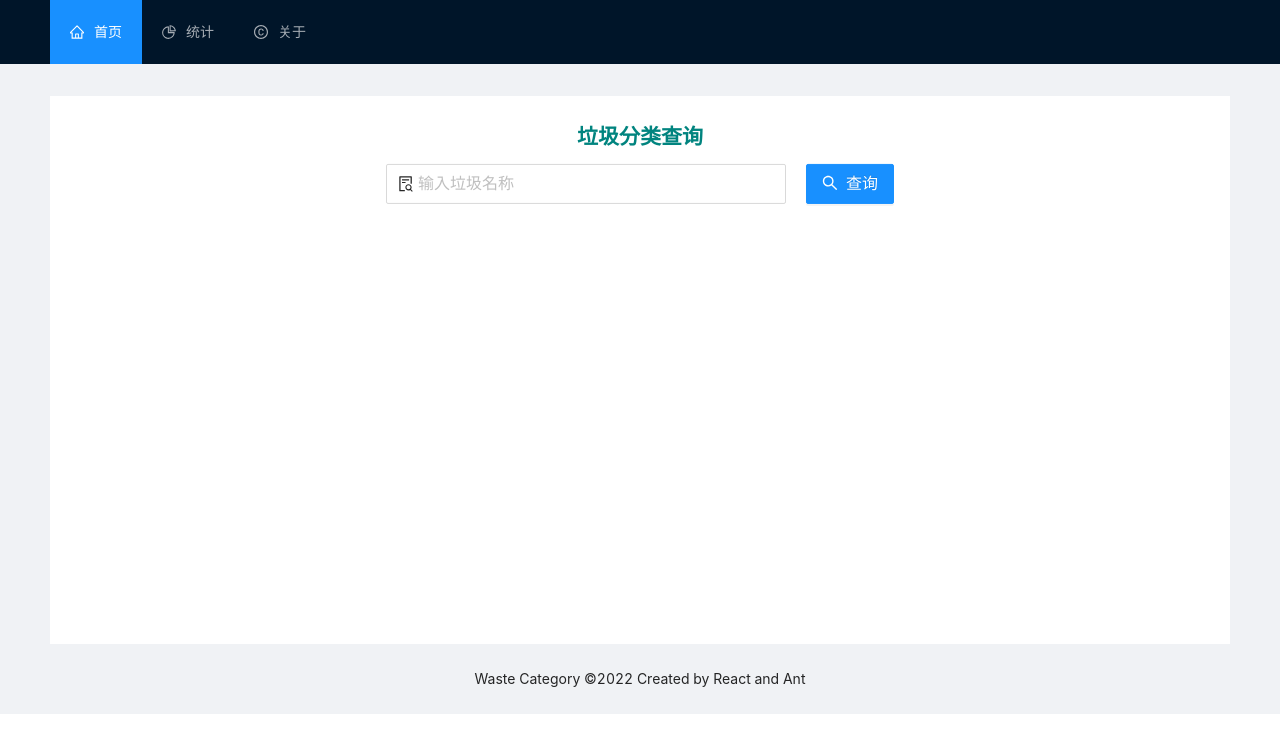
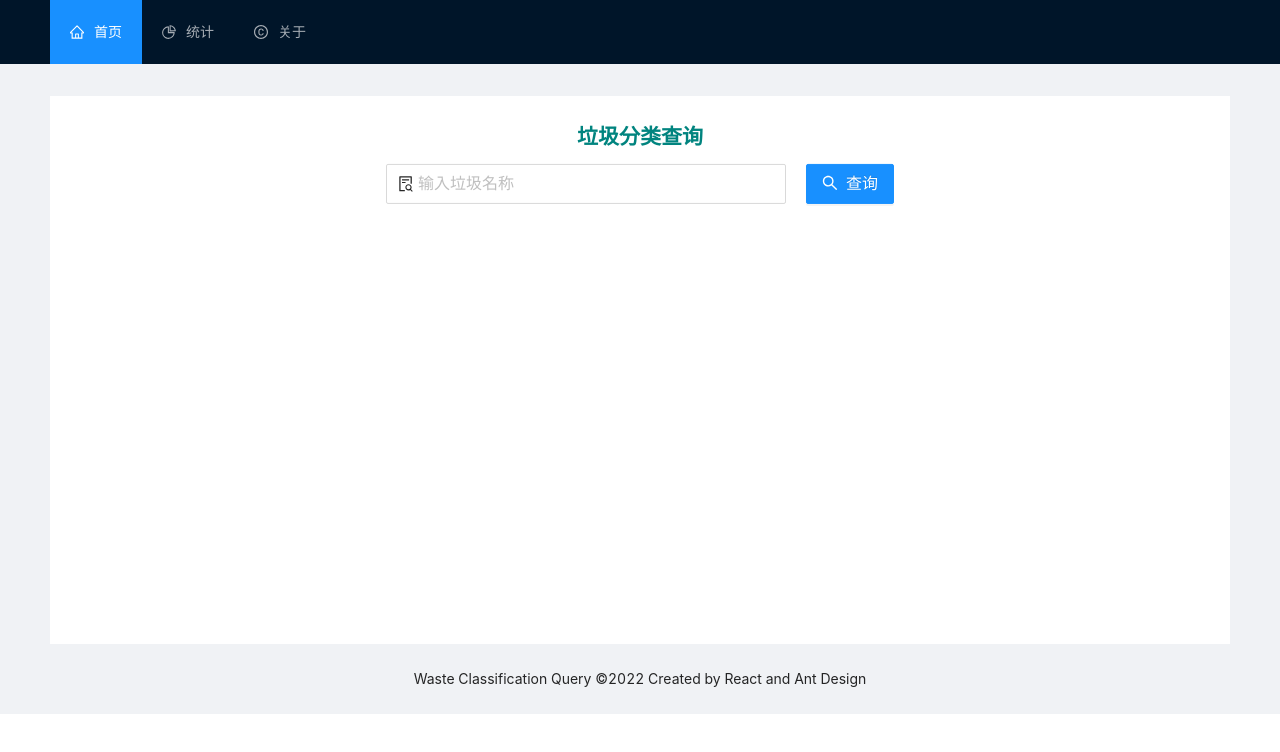
Before and after one commit to zhouboyi1998/waste-react, a React (Create React App) app: page / in a window 1280 px wide. Shown: the top 752 px of the page. Built offline with nearby package versions, Linux system fonts and the light colour scheme; the HTML template or start-up script is replaced by a standard one.

Commit message:
修改网页底部显示

```diff
--- a/src/pages/Index.tsx
+++ b/src/pages/Index.tsx
@@ -31,7 +31,9 @@ const Index: React.FC = () => (
             </Breadcrumb>
             <div className="site-layout-content"><Home props={ '' }/></div>
         </Content>
-        <Footer style={ { textAlign: 'center' } }>Waste Category ©2022 Created by React and Ant</Footer>
+        <Footer style={ { textAlign: 'center' } }>
+            Waste Classification Query ©2022 Created by React and Ant Design
+        </Footer>
     </Layout>
 )
 
--- a/src/pages/home/Home.tsx
+++ b/src/pages/home/Home.tsx
@@ -110,7 +110,8 @@ class Home extends React.Component<HomeProps, HomeState> {
                         <span className={ style.span }>&nbsp;是&nbsp;</span>
                         <span
                             className={ style.span }
-                            style={ { color: `${ this.state.color }` } }>
+                            style={ { color: `${ this.state.color }` } }
+                        >
                             { this.state.waste?.category_name }
                         </span>
                     </h1>
```
